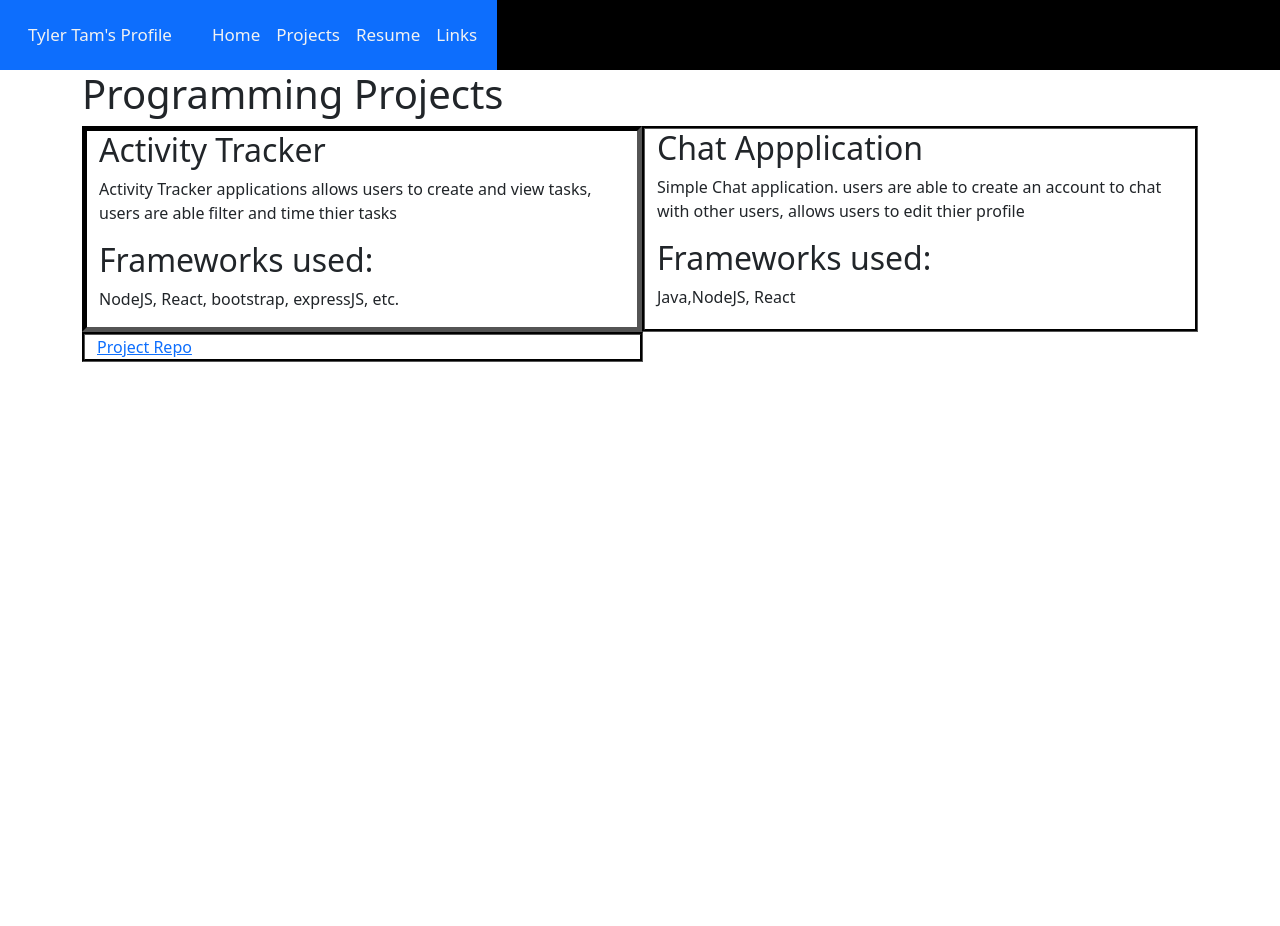
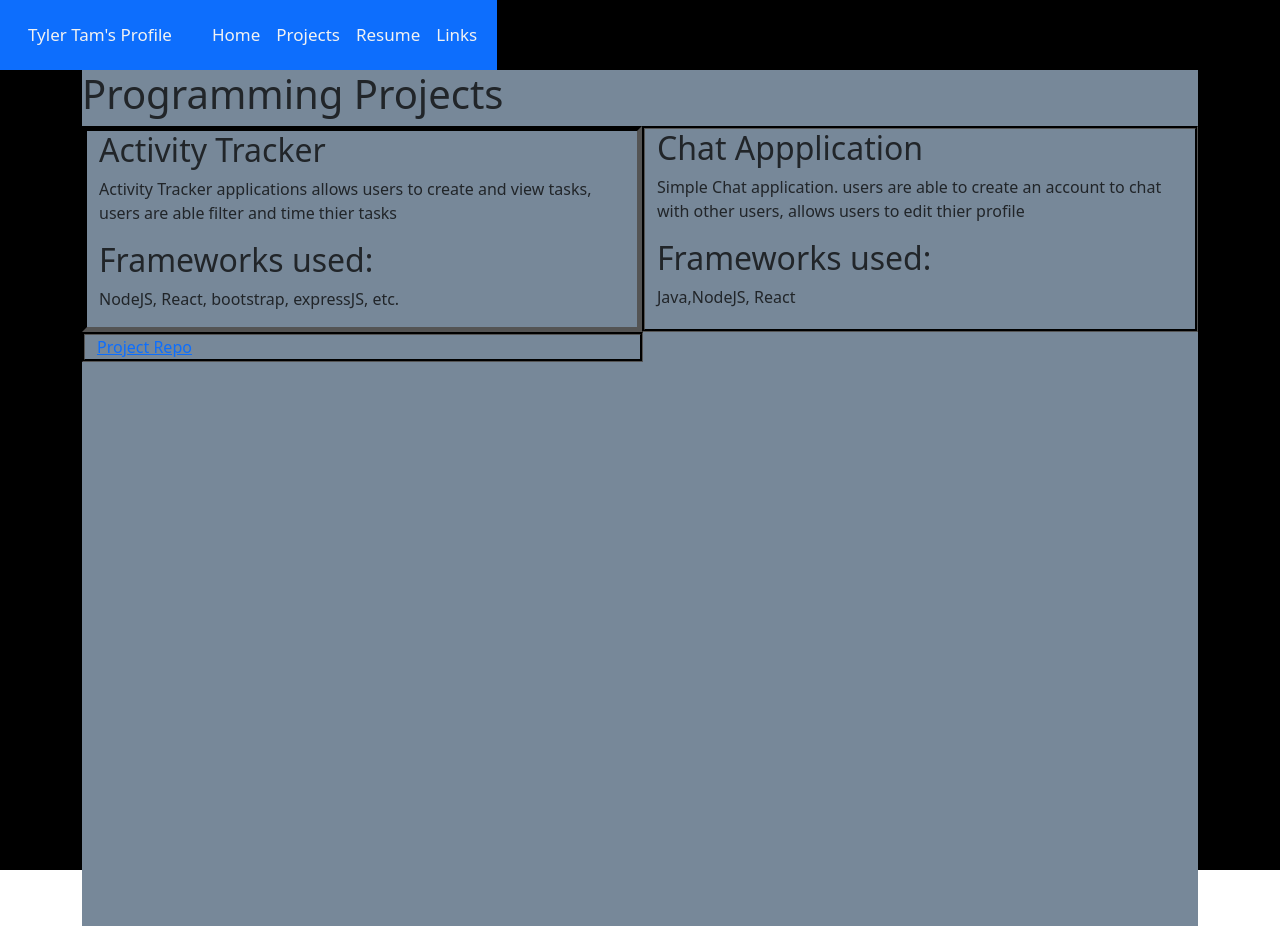
Before and after one commit to tytamz2/profile-site, a React (Create React App) app in the folder frontend/: page /projects in a window 1280 px wide. Before the commit the page ends 800 px from the top, so only its background shows below. Built offline with nearby package versions, Linux system fonts and the light colour scheme.

Commit message:
Added more CSS

```diff
--- a/frontend/src/Routes.js
+++ b/frontend/src/Routes.js
@@ -3,6 +3,7 @@ import Layout from './componets/Layout/layout'
 import Projects from './componets/Projects/Projects'
 import Resume from './componets/Resume/Resume'
 import Links from './componets/Links/Links'
+import pdf from './Files/Resume-2.pdf'
 
 const Routes = [
     {
--- a/frontend/src/componets/Projects/Projects.js
+++ b/frontend/src/componets/Projects/Projects.js
@@ -11,10 +11,10 @@ function Projects(){
 
 
     return(
-        <div>
+        <div className='project'>
             <h1>Programming Projects</h1>
 
-            <Container>
+            <Container className='prj'>
                 <Row>
                     <Col className='col1'>
                         <Row>
--- a/frontend/src/css/Projects.css
+++ b/frontend/src/css/Projects.css
@@ -15,3 +15,20 @@
     border-style: groove;
     border-width: 3px;
 }
+
+.project{
+    height: 100dvh;
+    width: 100%;
+    margin: 0;
+    background-color: lightslategray;
+}
+
+.prj{
+    height: 100%;
+    margin: 0;
+    background-color: lightslategray;
+}
+
+#root{
+    background-color: black;
+}
```
